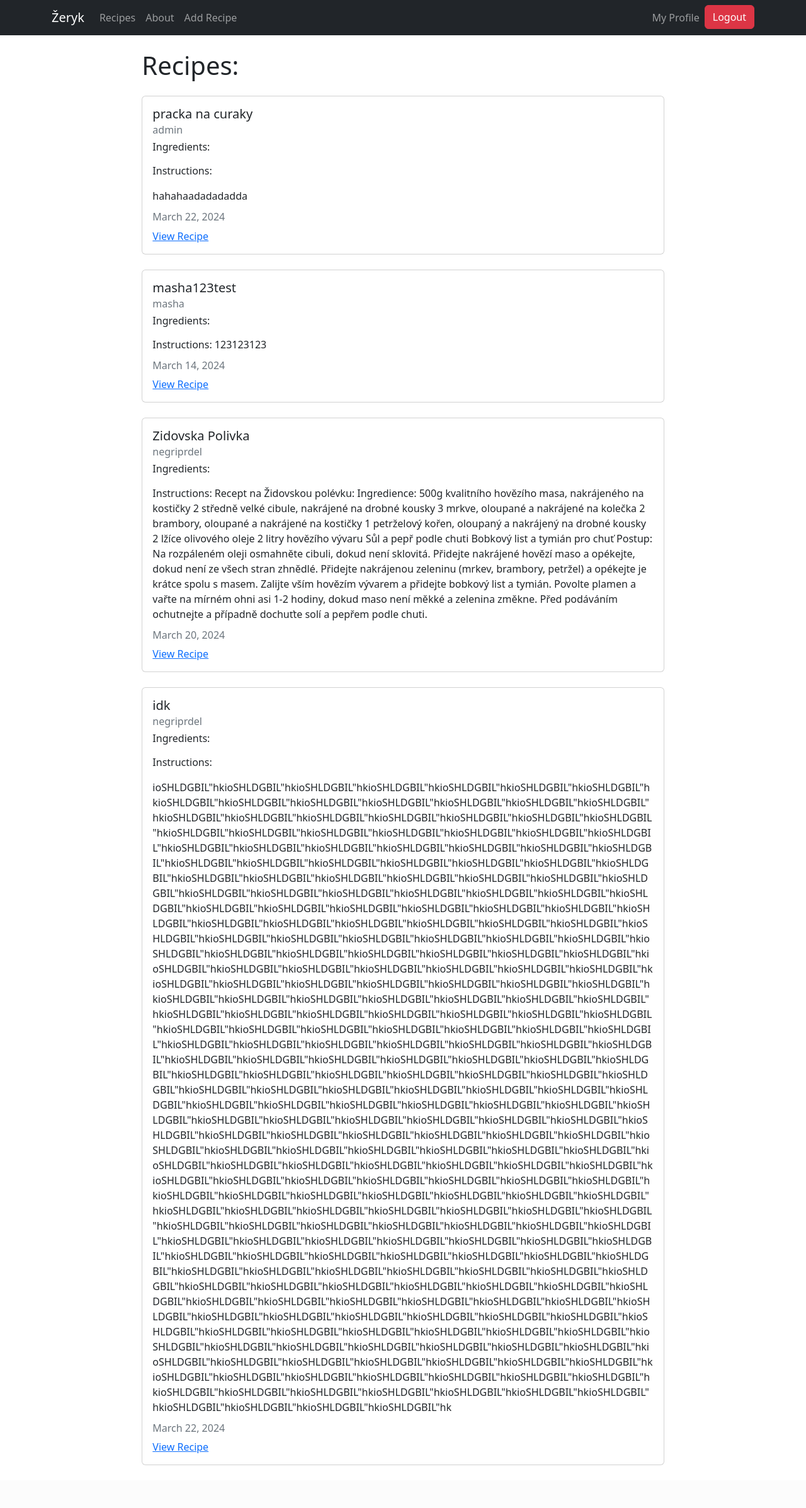
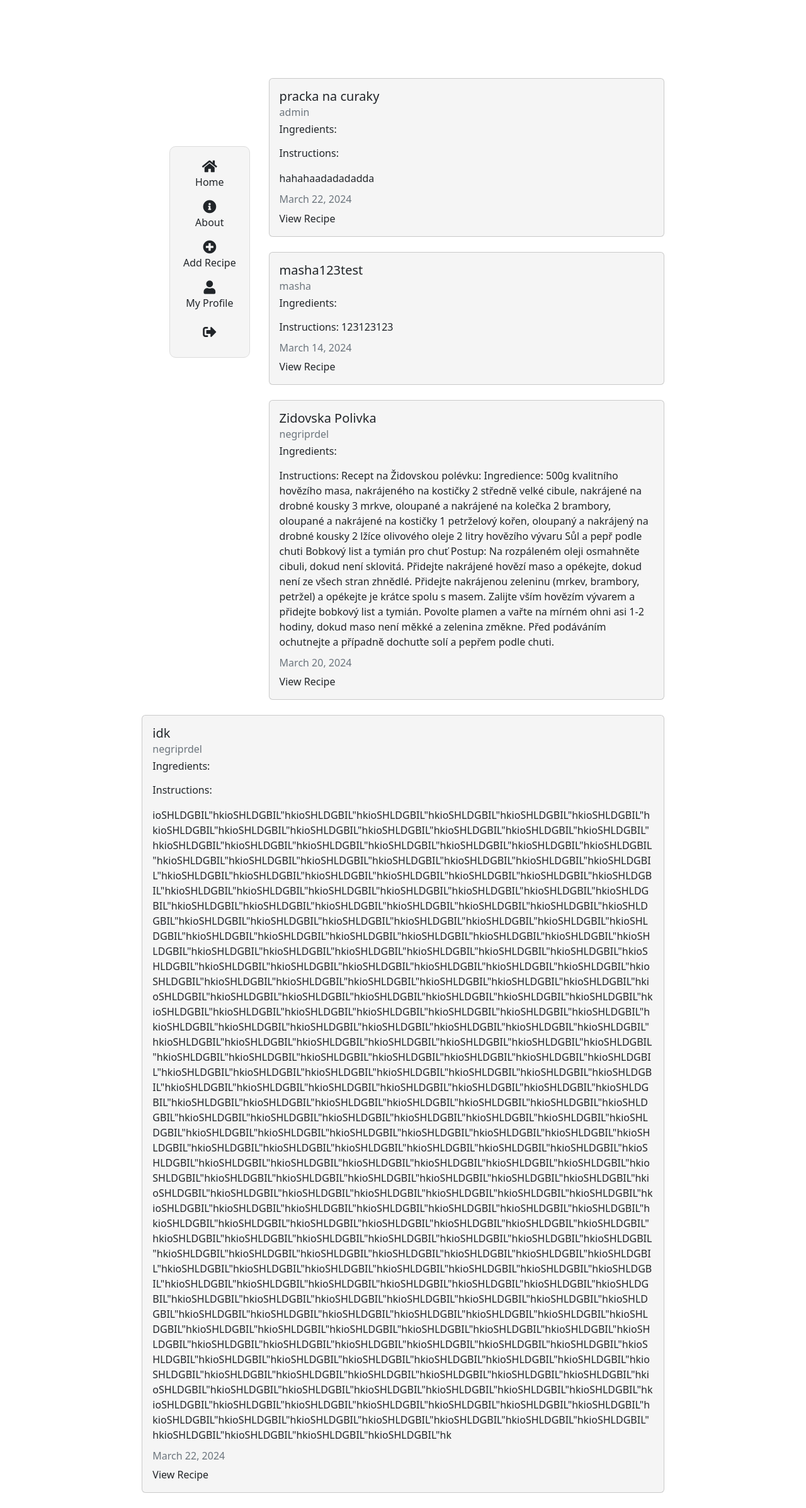
Before and after one commit to gyarab/2023-3e-Zeryk, a Django app: page / in a window 1280 px wide. Shown: the whole page at 63% size. Before the commit the page ends 2326 px from the top, so only its background shows below. Run offline with Django 5.2, Linux system fonts and the light colour scheme; a user stored in the database is signed in; data comes from the database, SQL or seed files in the repository; both versions use the stored data as it was after the commit; some libraries are stand-ins or nearby versions.

Commit message:
Create Nav Box

```diff
--- /dev/null
+++ b/Zeryk/recipes/static/recipes/base.css
@@ -0,0 +1,37 @@
+.nav-box-wrapper {
+    width: 33.33%;
+    float: left;
+    position: relative;
+    height: 100vh;
+}
+
+.nav-box-cent {
+    position: absolute;
+    top: 50%;
+    transform: translateY(-50%);
+    left: 50%;
+    right: 50%;
+    transform: translate(-50%, -50%);
+}
+
+.navigation-box {
+    position: fixed;
+    top: 50%;
+    left: 2%;
+    transform: translateY(-50%);
+    width: 10%;
+    background-color: whitesmoke;
+    border-radius: 10px;
+    border: 1px solid gainsboro;
+    padding: 20px;
+    text-align: center;
+}
+
+.card {
+    background-color: whitesmoke;
+}
+
+.no-style {
+    text-decoration: none;
+    color: inherit;
+}
--- a/Zeryk/recipes/templates/recipes/about.html
+++ b/Zeryk/recipes/templates/recipes/about.html
@@ -1,4 +1,4 @@
-{% extends "recipes/base.html" %}
+{% extends "recipes/box.html" %}
 <!-- -->
 {% block content %}
 <div class="container">
--- a/Zeryk/recipes/templates/recipes/base.html
+++ b/Zeryk/recipes/templates/recipes/base.html
@@ -1,3 +1,5 @@
+{% load static %}
+
 <!DOCTYPE html>
 <html lang="en">
 <head>
@@ -8,68 +10,16 @@
     {% else %}
     <title>Žeryk</title>
     {% endif %}
-    <link
-      href="https://cdn.jsdelivr.net/npm/bootstrap@5.2.0-beta1/dist/css/bootstrap.min.css"
-      rel="stylesheet"
-      integrity="sha384-0evHe/X+R7YkIZDRvuzKMRqM+OrBnVFBL6DOitfPri4tjfHxaWutUpFmBp4vmVor"
-      crossorigin="anonymous" />
-
+    <link href="https://cdn.jsdelivr.net/npm/bootstrap@5.2.0-beta1/dist/css/bootstrap.min.css" rel="stylesheet" integrity="sha384-0evHe/X+R7YkIZDRvuzKMRqM+OrBnVFBL6DOitfPri4tjfHxaWutUpFmBp4vmVor" crossorigin="anonymous" />
+    <link href="{% static 'recipes/base.css' %}" rel="stylesheet" />
     <script src="https://cdn.ckeditor.com/ckeditor5/41.2.1/classic/ckeditor.js"></script>
-
+    <link rel="stylesheet" href="https://cdnjs.cloudflare.com/ajax/libs/font-awesome/5.15.4/css/all.min.css">
 </head>
 <body>
-    <nav class="navbar navbar-expand-lg navbar-dark bg-dark">
-      <div class="container">
-        <a class="navbar-brand" href="{% url 'recipes-home' %}">Žeryk</a>
-        <button
-          class="navbar-toggler"
-          type="button"
-          data-bs-toggle="collapse"
-          data-bs-target="#navbarNav"
-          aria-controls="navbarNav"
-          aria-expanded="false"
-          aria-label="Toggle navigation">
-          <span class="navbar-toggler-icon"></span>
-        </button>
-        <div class="collapse navbar-collapse" id="navbarNav">
-          <ul class="navbar-nav">
-            <li class="nav-item">
-              <a
-                class="nav-link"
-                aria-current="page"
-                href="{% url 'recipes-home' %}"
-                >Recipes</a
-              >
-            </li>
-            <li class="nav-item">
-              <a class="nav-link" href="{% url 'recipes-about' %}">About</a>
-            </li>
-            <li class="nav-item">
-              <a class="nav-link" href="{% url 'recipes-create' %}"
-                >Add Recipe</a
-              >
-            </li>
-          </ul>
-        </div>
-        <div class="navbar-nav">
-          {% if user.is_authenticated %}
-          <a class="nav-item nav-link" href="{% url 'user-profile' %}"
-            >My Profile</a
-          >
-          <form method="post" action="{% url 'logout' %}">
-            {% csrf_token %}
-            <button class="btn btn-danger" type="submit">Logout</button>
-          </form>
+  {% block 'box' %}
+  {% endblock %}
+  <div style="height: 100px;"></div>
 
-          {% else %}
-          <a class="nav-item nav-link" href="{% url 'user-login' %}">Login</a>
-          <a class="nav-item nav-link" href="{% url 'user-register' %}"
-            >Register</a
-          >
-          {% endif %}
-        </div>
-      </div>
-    </nav>
   <div class="container mt-4 col-8">
       {% if messages %} {% for message in messages %}
       <div class="alert alert-{{ message.tags }}">{{ message }}</div>
@@ -81,19 +31,9 @@
           .catch( error => {
               console.error( error );
           } );
-
   </script>
-    <script
-      src="https://cdn.jsdelivr.net/npm/bootstrap@5.2.0-beta1/dist/js/bootstrap.bundle.min.js"
-      integrity="sha384-pprn3073KE6tl6bjs2QrFaJGz5/SUsLqktiwsUTF55Jfv3qYSDhgCecCxMW52nD2"
-      crossorigin="anonymous"></script>
-    <script
-      src="https://cdn.jsdelivr.net/npm/@popperjs/core@2.11.5/dist/umd/popper.min.js"
-      integrity="sha384-Xe+8cL9oJa6tN/veChSP7q+mnSPaj5Bcu9mPX5F5xIGE0DVittaqT5lorf0EI7Vk"
-      crossorigin="anonymous"></script>
-    <script
-      src="https://cdn.jsdelivr.net/npm/bootstrap@5.2.0-beta1/dist/js/bootstrap.min.js"
-      integrity="sha384-kjU+l4N0Yf4ZOJErLsIcvOU2qSb74wXpOhqTvwVx3OElZRweTnQ6d31fXEoRD1Jy"
-      crossorigin="anonymous"></script>
+  <script src="https://cdn.jsdelivr.net/npm/bootstrap@5.2.0-beta1/dist/js/bootstrap.bundle.min.js" integrity="sha384-pprn3073KE6tl6bjs2QrFaJGz5/SUsLqktiwsUTF55Jfv3qYSDhgCecCxMW52nD2" crossorigin="anonymous"></script>
+  <script src="https://cdn.jsdelivr.net/npm/@popperjs/core@2.11.5/dist/umd/popper.min.js" integrity="sha384-Xe+8cL9oJa6tN/veChSP7q+mnSPaj5Bcu9mPX5F5xIGE0DVittaqT5lorf0EI7Vk" crossorigin="anonymous"></script>
+  <script src="https://cdn.jsdelivr.net/npm/bootstrap@5.2.0-beta1/dist/js/bootstrap.min.js" integrity="sha384-kjU+l4N0Yf4ZOJErLsIcvOU2qSb74wXpOhqTvwVx3OElZRweTnQ6d31fXEoRD1Jy" crossorigin="anonymous"></script>
 </body>
 </html>
--- /dev/null
+++ b/Zeryk/recipes/templates/recipes/box.html
@@ -0,0 +1,42 @@
+{% extends "recipes/base.html" %}
+
+{% block 'box' %}
+<div class="nav-box-wrapper">
+    <div class="navigation-box nav-box-cent mx-auto">
+        <div class="text-center">
+            <a class="d-block mb-3 no-style" href="{% url 'recipes-home' %}">
+                <i class="fas fa-home fa-lg"></i>
+                <span class="d-block">Home</span>
+            </a>
+            <a class="d-block mb-3 no-style" href="{% url 'recipes-about' %}">
+                <i class="fas fa-info-circle fa-lg"></i>
+                <span class="d-block">About</span>
+            </a>
+            <a class="d-block mb-3 no-style" href="{% url 'recipes-create' %}">
+                <i class="fas fa-plus-circle fa-lg"></i>
+                <span class="d-block">Add Recipe</span>
+            </a>
+            {% if user.is_authenticated %}
+            <a class="d-block mb-3 no-style" href="{% url 'user-profile' %}">
+                <i class="fas fa-user fa-lg"></i>
+                <span class="d-block">My Profile</span>
+            </a>
+            <form method="post" action="{% url 'logout' %}">
+                {% csrf_token %}
+                <button class="btn btn-link no-style" type="submit"><i class="fas fa-sign-out-alt fa-lg"></i></button>
+            </form>
+            {% else %}
+            <a class="d-block mb-3 no-style" href="{% url 'user-login' %}">
+                <i class="fas fa-sign-in-alt fa-lg"></i>
+                <span class="d-block">Login</span>
+            </a>
+            <a class="d-block mb-3 no-style" href="{% url 'user-register' %}">
+                <i class="fas fa-user-plus fa-lg"></i>
+                <span class="d-block">Register</span>
+            </a>
+            {% endif %}
+        </div>
+    </div>
+</div>
+
+{% endblock %}
--- a/Zeryk/recipes/templates/recipes/home.html
+++ b/Zeryk/recipes/templates/recipes/home.html
@@ -1,7 +1,6 @@
-{% extends "recipes/base.html" %}
+{% extends "recipes/box.html" %}
 <!-- -->
 {% block content %}
-<h1>Recipes:</h1>
 {% for recipe in recipes %}
 <div class="card my-4">
   <div class="card-body">
@@ -17,9 +16,7 @@
     <h6 class="card-subtitle mb-2 text-muted">
       {{ recipe.updated_at|date:"F d, Y" }}
     </h6>
-    <a href="{% url 'recipes-detail' recipe.pk %}" class="card-link"
-      >View Recipe</a
-    >
+    <a href="{% url 'recipes-detail' recipe.pk %}" class="card-link no-style">View Recipe</a>
   </div>
 </div>
 {% endfor %}
--- a/Zeryk/recipes/templates/recipes/recipe_detail.html
+++ b/Zeryk/recipes/templates/recipes/recipe_detail.html
@@ -1,4 +1,4 @@
-{% extends "recipes/base.html" %}
+{% extends "recipes/box.html" %}
 <!-- -->
 {% block content %}
   <h1>{{ object.title }}</h1>
--- a/Zeryk/recipes/templates/recipes/recipe_form.html
+++ b/Zeryk/recipes/templates/recipes/recipe_form.html
@@ -1,5 +1,5 @@
 
-{% extends "recipes/base.html" %}
+{% extends "recipes/box.html" %}
 {% load crispy_forms_tags %}
 
 
--- a/Zeryk/users/templates/users/logout.html
+++ b/Zeryk/users/templates/users/logout.html
@@ -1,4 +1,4 @@
-{% extends "recipes/base.html" %}
+{% extends "recipes/box.html" %}
 <!-- -->
 {% block content %}
 <div class="container">
--- a/Zeryk/users/templates/users/profile.html
+++ b/Zeryk/users/templates/users/profile.html
@@ -1,4 +1,4 @@
-{% extends "recipes/base.html" %}
+{% extends "recipes/box.html" %}
 <!-- -->
 {% load crispy_forms_tags %}
 <!-- -->
```
Also changed, not shown: Zeryk/db.sqlite3. Lines whose indentation alone changed are shown as unchanged.
